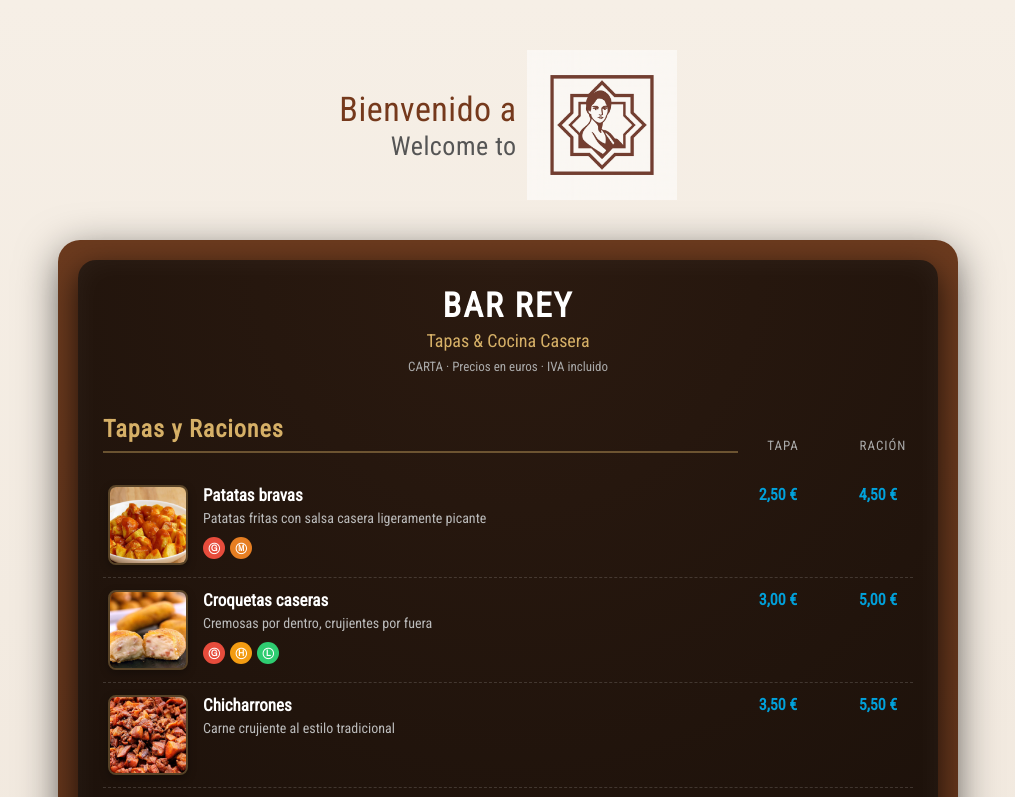
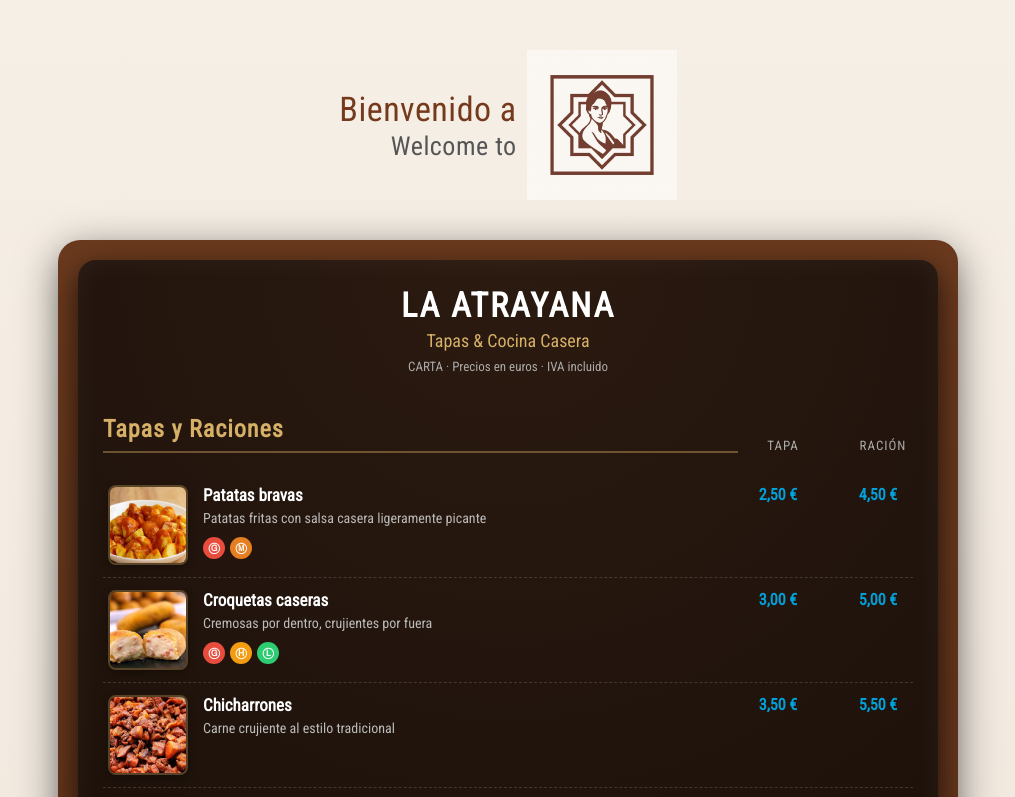
Before and after one commit to informaticosonline/carta_atrayana_II, a plain HTML site: page index.html in a window 1280 px wide. Shown: the top 797 px of the page, without its empty margins (132-1147 px from the left). Drawn offline with Linux system fonts and the light colour scheme.

Commit message:
Update index.html

```diff
--- a/index.html
+++ b/index.html
@@ -29,7 +29,7 @@
     <main class="carta-contenedor">
         <section class="carta-premium">
             <div class="carta-header">
-                <h1>BAR REY</h1>
+                <h1>LA ATRAYANA</h1>
                 <p>Tapas & Cocina Casera</p>
                 <span>CARTA · Precios en euros · IVA incluido</span>
             </div>
```
